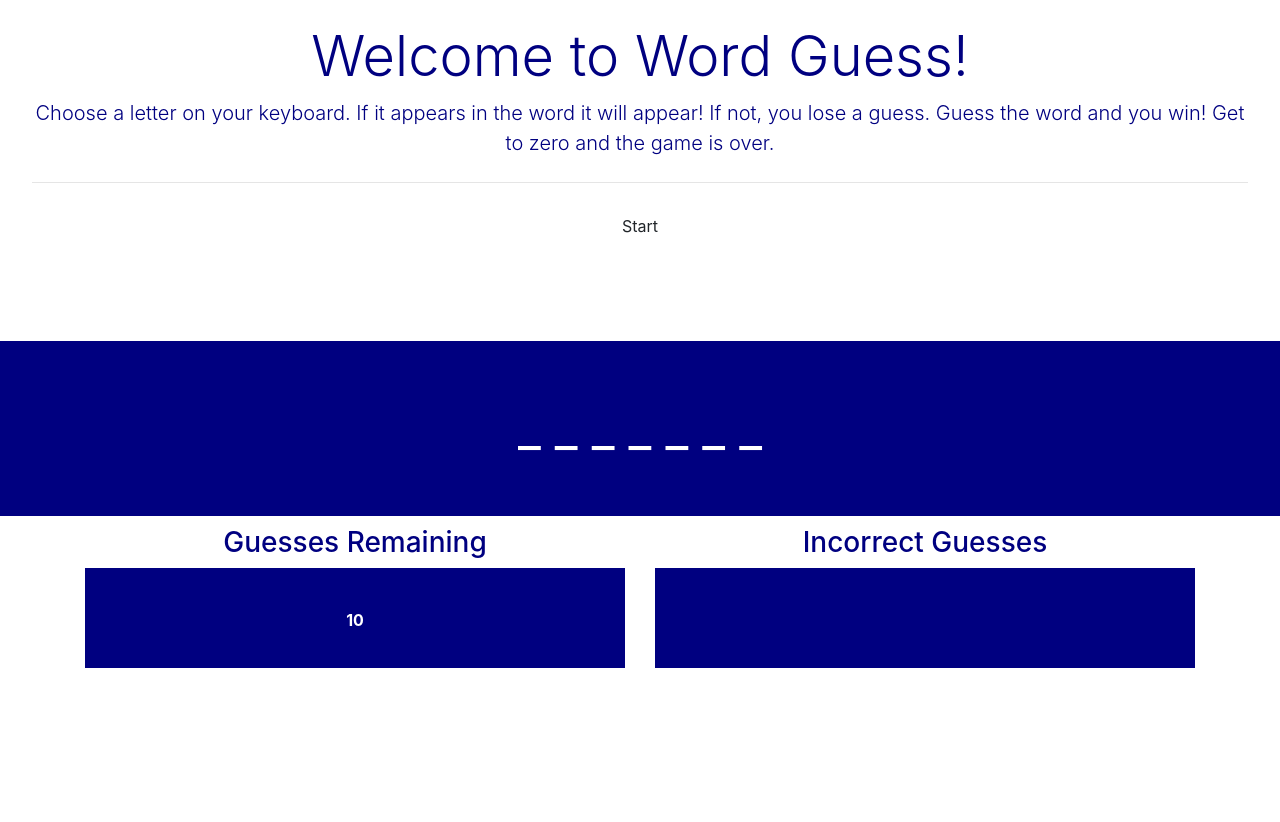
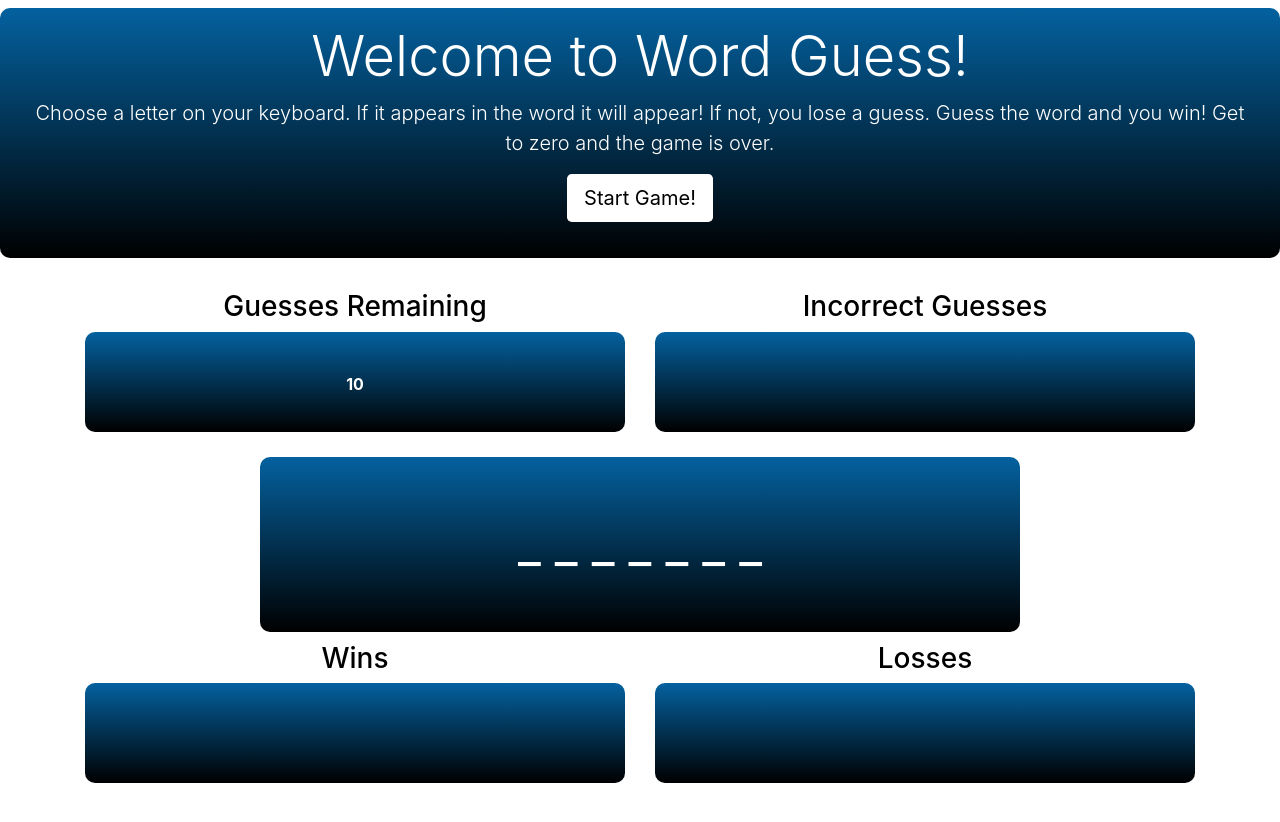
Before and after one commit to jellboeck/word-guess-game, a plain HTML site: page index.html in a window 1280 px wide. Before the commit the page ends 800 px from the top, so only its background shows below. Drawn offline with nearby package versions, Linux system fonts and the light colour scheme.

Commit message:
updated css and html

```diff
--- a/Assests/CSS/style.css
+++ b/Assests/CSS/style.css
@@ -8,48 +8,78 @@ body {
 .jumbotron {
     text-align: center;
     background: white;
-    color: Navy;
-    border: navy;
+    background-image: linear-gradient(#04619F,#000000);
+    border-radius: 10px;
+    height:250px;
+    color:white;
+    border: #000000;
     padding-top: 15px;
 
 }
 
 h3 {
     text-align: center;
-    color: navy;
+    color: #000000;
 
 }
 
-#start_btn {
-    background:navy;
-    color:white;
+#startGame {
+    background: white;
+    color:#000000;
 }
 
 #answer{
     text-align:center;
-    background: navy;
+    background-image: linear-gradient(#04619F,#000000);
+    border-radius: 10px;
     color:white;
+    margin:auto;
     font-size: 50px;
     padding:50px;
     margin-bottom: 10px;
 
 }
 
-#guess_remain {
+#lose{
     text-align:center;
-    background: navy;
+    background-image: linear-gradient(#04619F,#000000);
+    border-radius: 10px;
     font-weight: bold;
+    margin-bottom: 25px;
     color:white;
     height: 100px;
     padding:40px;
-    margin-bottom: 10px;
 }
 
-#incorrect_guess{
+#win{
     text-align:center;
-    background: navy;
+    background-image: linear-gradient(#04619F,#000000);
+    border-radius: 10px;
     font-weight: bold;
     color:white;
     height: 100px;
     padding:40px;
 }
+
+
+#guess_remain {
+    text-align:center;
+    background-image: linear-gradient(#04619F,#000000);
+    border-radius: 10px;
+    font-weight: bold;
+    margin-bottom: 25px;
+    color:white;
+    height: 100px;
+    padding:40px;
+
+}
+
+#incorrect_guess{
+    text-align:center;
+    background-image: linear-gradient(#04619F,#000000);
+    border-radius: 10px;
+    font-weight: bold;
+    color:white;
+    height: 100px;
+    padding:40px;
+}
--- a/Assests/JavaScript/game.js
+++ b/Assests/JavaScript/game.js
@@ -8,9 +8,13 @@ var guessesLeft = "";
 var userGuess = "";
 var displayAnswer = [];
 var incorrect_guess = [];
+var win = 0;
+var lose = 0;
+
+
+startGame();
 
 // function to start the game. Clears the variables and chooses a new word at random from the word array.
-startGame();
 function startGame() {
     document.getElementById("message").innerHTML = "";
     guessesLeft = 10;
@@ -51,8 +55,8 @@ document.addEventListener("keyup", function () {
     var userGuess = event.key;
     userGuess = userGuess.toLowerCase();
     console.log(userGuess);
+    var letterInWord = false;
 
-    var letterInWord = false;
     for (var k = 0; k < word.length; k++) {
         if (userGuess === word[k].toLowerCase()) {
             displayAnswer[k] = userGuess;
@@ -60,25 +64,34 @@ document.addEventListener("keyup", function () {
             document.getElementById("answer").innerHTML = displayAnswer.join(" ");
         }
     }
+    //if the letter is not in the word
+    if (!letterInWord) {
 
-    if (!letterInWord) {
+        //add validation to see if the user has already guessed that letter. If so, it will not take a guess or push to the incorrect guess array
         if (incorrect_guess.includes(userGuess)) {
             console.log("Already Guessed")
+            // removes a guess
         } else {
             guessesLeft--;
-            if(guessesLeft > 0){
+            //checks to see if there are guesses left. If there are then it will push the incorrect guess to the array.
+            if (guessesLeft > 0) {
                 incorrect_guess.push(userGuess);
                 document.getElementById("incorrect_guess").innerHTML = incorrect_guess.join(", ");
                 document.getElementById("guess_remain").innerHTML = guessesLeft;
+                //if there are no guesses left then the game is over and the "you lost" message is displayed
             } else {
-                document.getElementById("message").innerHTML = "You Lost!";
+                document.getElementById("message").innerHTML = "You Lost! The word was '" + word + "'. Better luck next time!";
                 document.getElementById("guess_remain").innerHTML = guessesLeft;
+                lose++;
+                document.getElementById("lose").innerHTML = lose;
             }
         }
-
+//checks for a win by seeing if the display answer still includes an underscore
     } else {
-        if(!displayAnswer.includes("_")){
+        if (!displayAnswer.includes("_")) {
             document.getElementById("message").innerHTML = "You Won!";
+            win++;
+            document.getElementById("win").innerHTML = win;
         }
     }
 
--- a/index.html
+++ b/index.html
@@ -1,5 +1,7 @@
 <!DOCTYPE html>
-<html lang="en-us"></html>
+<html lang="en-us">
+
+</html>
 
 <head>
   <meta charset="UTF-8">
@@ -18,15 +20,41 @@
     <h1 class="display-4">Welcome to Word Guess!</h1>
     <p class="lead">Choose a letter on your keyboard. If it appears in the word it will appear! If not, you lose a
       guess. Guess the word and you win! Get to zero and the game is over.</p>
-    <hr class="my-4">
     <h1 id="message"></h1>
-    <button class="btn btn-default" id="startGame">Start</button>
+    <button class="btn btn-default btn-lg" id="startGame">Start Game!</button>
   </div>
 
 
+  <div class="container">
 
-  <div id="answer"></div>
+      <div class="row">
 
+        <div class="col-6">
+
+          <h3>Guesses Remaining</h3>
+          <div id="guess_remain">Guesses Remaining</div>
+
+        </div>
+
+        <div class="col-6">
+          <h3>Incorrect Guesses</h3>
+          <div id="incorrect_guess"> Incorrect Guesses</div>
+
+        </div>
+
+      </div>
+
+    </div>
+
+    <div class = "container">
+
+        <div class = "row">
+
+      <div class= "col-8" id="answer"></div>
+
+    </div>
+
+    </div>
 
   <div class="container">
 
@@ -34,20 +62,24 @@
 
       <div class="col-6">
 
-        <h3>Guesses Remaining</h3>
-        <div id="guess_remain">Guesses Remaining</div>
+        <h3>Wins</h3>
+        <div id="win"></div>
 
       </div>
 
       <div class="col-6">
-        <h3>Incorrect Guesses</h3>
-        <div id="incorrect_guess"> Incorrect Guesses</div>
+        <h3>Losses</h3>
+        <div id="lose"> </div>
 
       </div>
 
     </div>
 
   </div>
+
+
+
+
 
 
   <script src="https://cdnjs.cloudflare.com/ajax/libs/jquery/3.2.1/jquery.min.js"></script>
```
